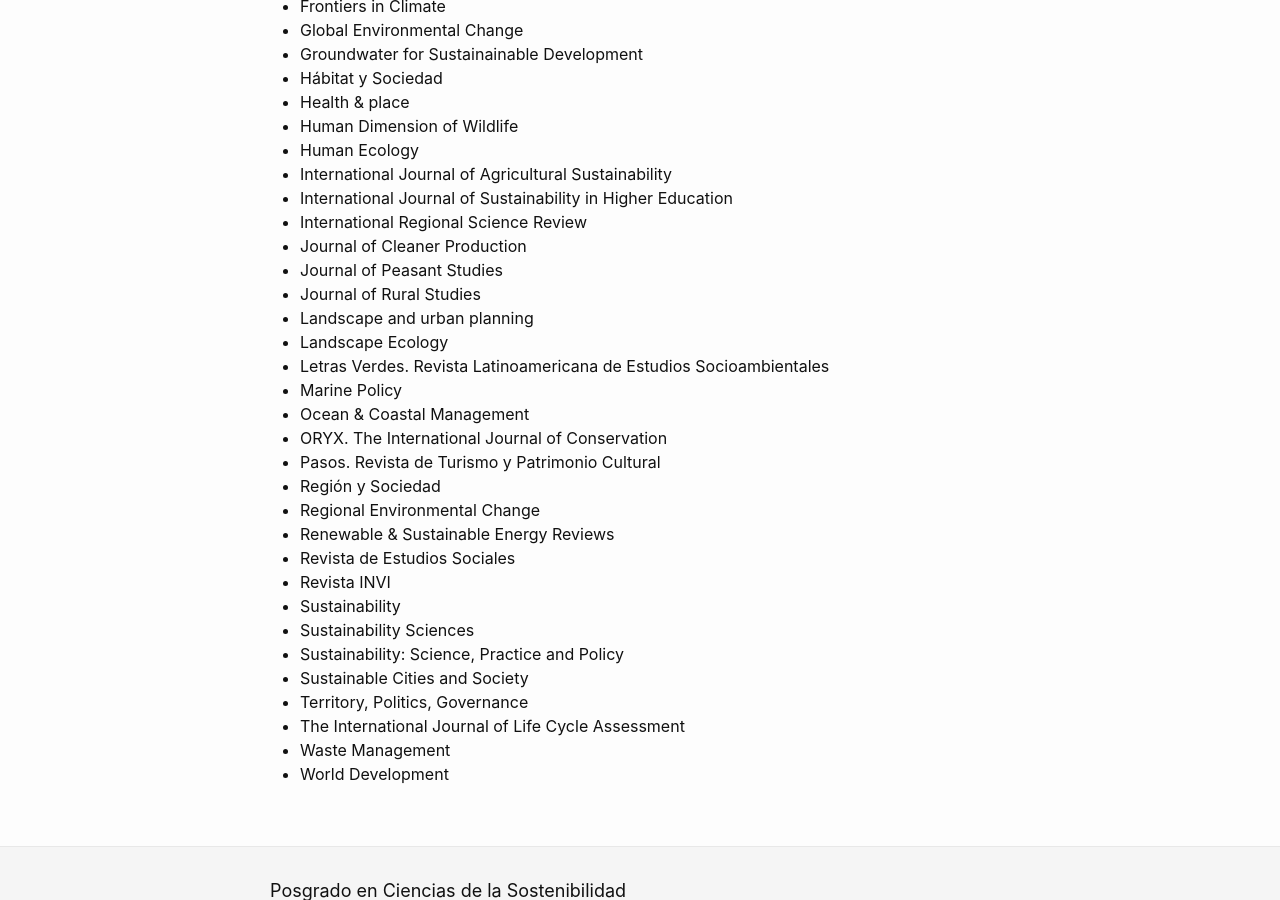
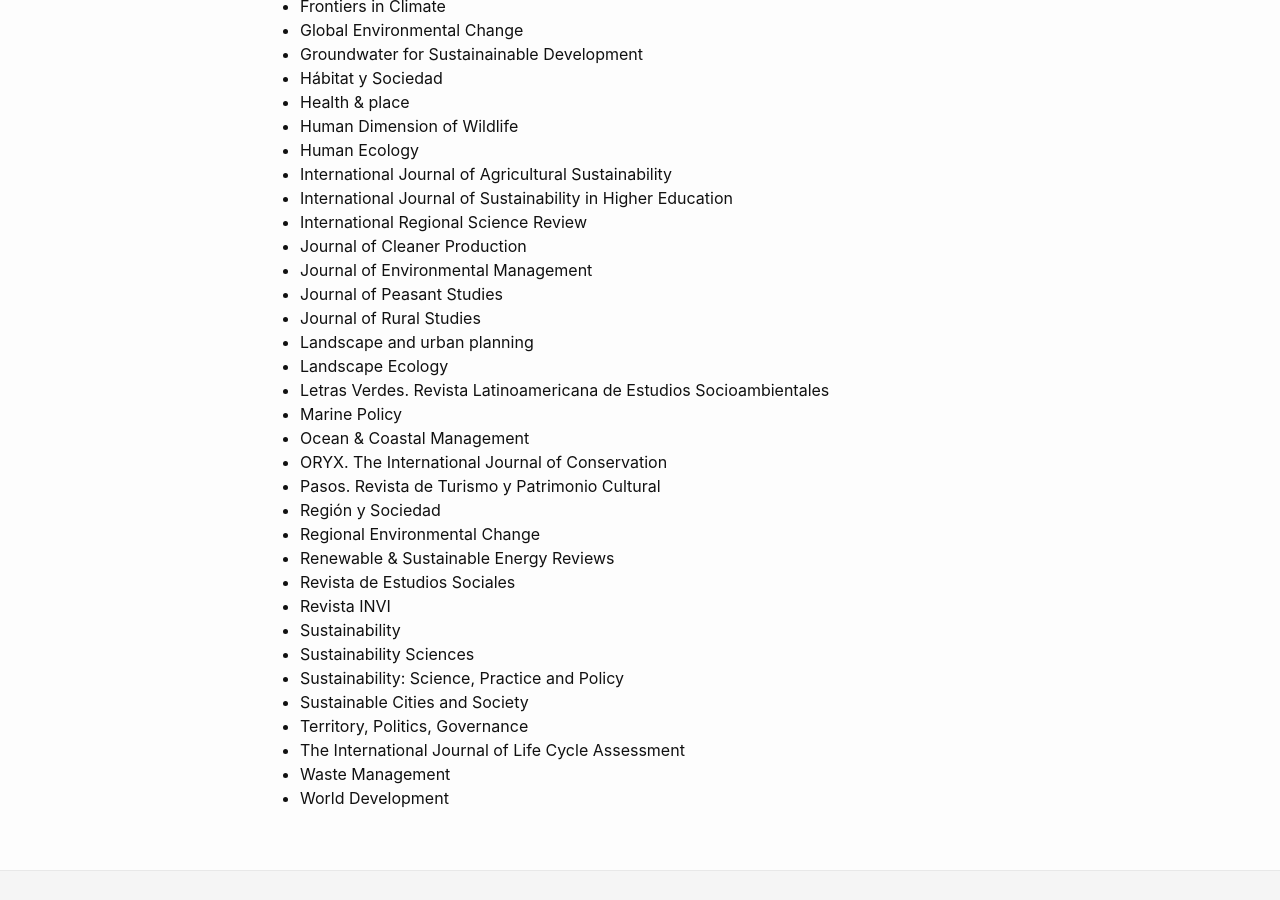
Before and after one commit to pcs-unam/pcs-unam.github.io, a Jekyll site: the page built from doctorado/catalogo_revistas.md, in a window 1280 px wide and 900 px high, scrolled down 990 px. Built offline with Jekyll 4.4.1, drawn with Linux system fonts in a browser that asks for light colours.

Commit message:
Se agregó una revista

```diff
--- a/doctorado/catalogo_revistas.md
+++ b/doctorado/catalogo_revistas.md
@@ -44,6 +44,7 @@
  - International Journal of Sustainability in Higher Education
  - International Regional Science Review
  - Journal of Cleaner Production
+ - Journal of Environmental Management
  - Journal of Peasant Studies
  - Journal of Rural Studies
  - Landscape and urban planning
```
